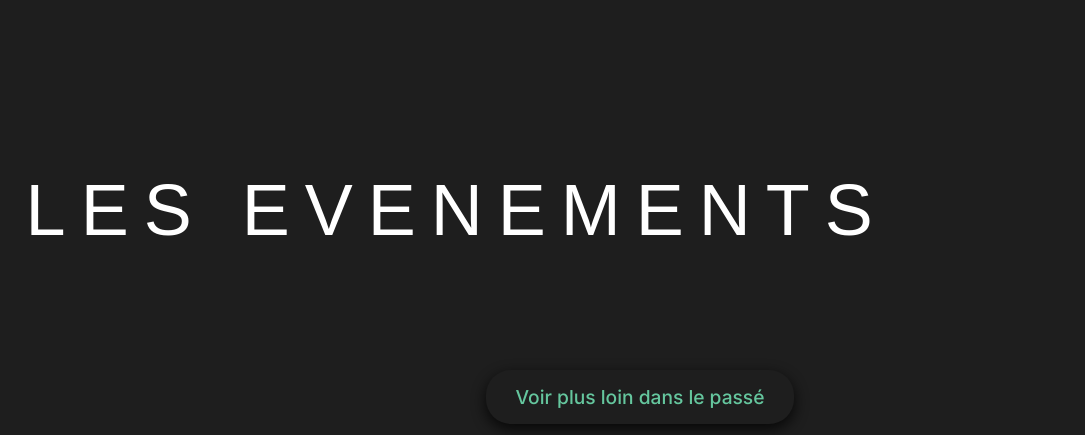
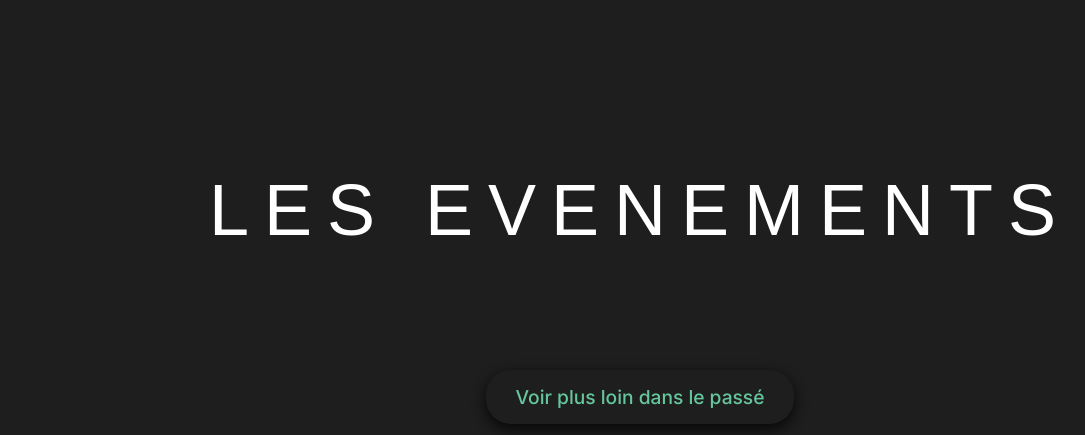
Before and after one commit to rioulantoine/SAE4_RefactoringSiteADIIL, a PHP site: the page made by src/View/events.php in a window 1280 px wide. Shown: the top 435 px of the page, without its empty margins (0-1085 px from the left). Run offline with PHP 8.4, Linux system fonts and the light colour scheme; the template is opened without the code that fills it, so the values that code supplies are empty; some web fonts are replaced.

Commit message:
Mise en forme des titres centrés des pages

```diff
--- a/public/styles/account_style.css
+++ b/public/styles/account_style.css
@@ -3,6 +3,7 @@
 ************************/
 
 H2 {
+    text-align: center;
     font-size: 4.5em;
     letter-spacing: 15px;
     line-height: 100px;
--- a/public/styles/cart_style.css
+++ b/public/styles/cart_style.css
@@ -3,6 +3,7 @@
 **************************/
 
 H1 {
+    text-align: center;
     font-size: 4.5em;
     letter-spacing: 15px;
     line-height: 100px;
--- a/public/styles/event_subscription_style.css
+++ b/public/styles/event_subscription_style.css
@@ -3,6 +3,7 @@
 ***************************/
 
 H1 {
+    text-align: center;
     font-size: 4.5em;
     letter-spacing: 15px;
     line-height: 100px;
--- a/public/styles/events_style.css
+++ b/public/styles/events_style.css
@@ -2,6 +2,7 @@ section {
   height: fit-content;
 }
 h1 {
+  text-align: center;
   margin-left: 2vw;
   font-size: 4.5em;
   letter-spacing: 15px;
--- a/public/styles/grade_style.css
+++ b/public/styles/grade_style.css
@@ -3,6 +3,7 @@
 ************************/
 
 H1 {
+    text-align: center;
     font-size: 4.5em;
     letter-spacing: 15px;
     line-height: 100px;
--- a/public/styles/grade_subscription_style.css
+++ b/public/styles/grade_subscription_style.css
@@ -3,6 +3,7 @@
 *************************/
 
 H1 {
+    text-align: center;
     font-size: 4.5em;
     letter-spacing: 15px;
     line-height: 100px;
--- a/public/styles/news_style.css
+++ b/public/styles/news_style.css
@@ -2,6 +2,7 @@ section {
   height: fit-content;
 }
 h1 {
+  text-align: center;
   margin-left: 2vw;
   font-size: 4.5em;
   letter-spacing: 15px;
--- a/public/styles/order_style.css
+++ b/public/styles/order_style.css
@@ -3,6 +3,7 @@
 *************************/
 
 H1 {
+    text-align: center;
     font-size: 4.5em;
     letter-spacing: 15px;
     line-height: 100px;
--- a/public/styles/planner_style.css
+++ b/public/styles/planner_style.css
@@ -3,6 +3,7 @@
 ************************/
 
 H1 {
+    text-align: center;
     font-size: 4.5em;
     letter-spacing: 15px;
     line-height: 100px;
--- a/public/styles/shop_style.css
+++ b/public/styles/shop_style.css
@@ -3,6 +3,7 @@
 ************************/
 
 H1 {
+    text-align: center;
     font-size: 4.5em;
     letter-spacing: 15px;
     line-height: 100px;
```
